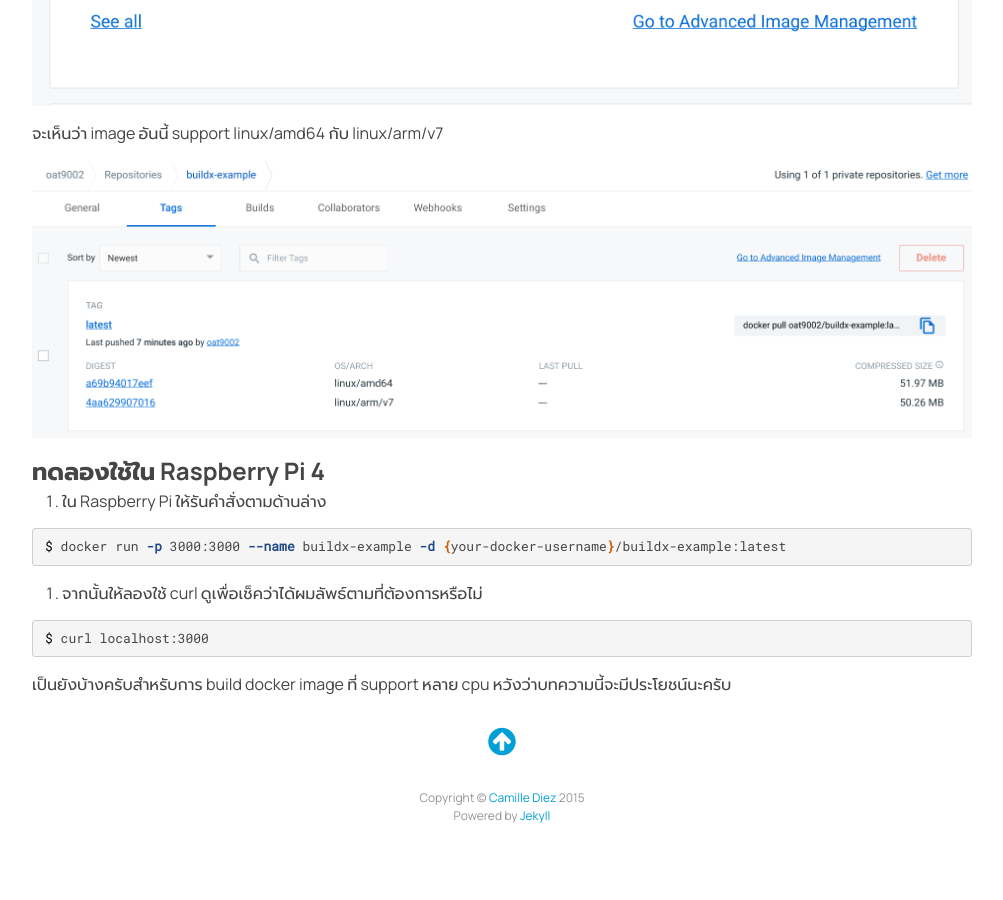
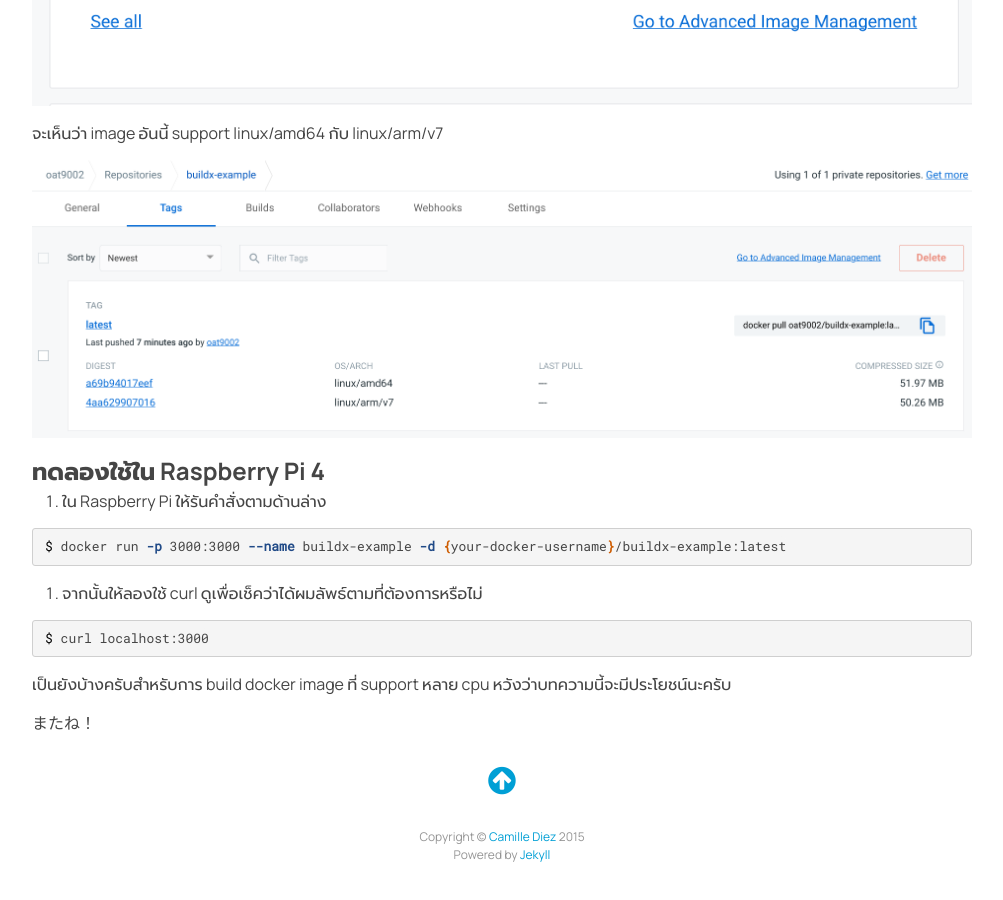
Before and after one commit to oat9002/oat9002.github.io, a Jekyll site: the page built from _posts/2022-09-12-docker-buildx.md, in a window 1280 px wide and 900 px high, scrolled down 2515 px. Shown: the whole window, without its empty margins (138-1141 px from the left). Built offline with Jekyll 4.4.1, drawn with Linux system fonts in a browser that asks for light colours; nearby versions of some CDN libraries; before the commit the page ends 3376 px from its top, so only the background shows below that.

Commit message:
インプローグレス

````diff
--- a/_posts/2022-09-12-docker-buildx.md
+++ b/_posts/2022-09-12-docker-buildx.md
@@ -124,3 +124,5 @@ $ curl localhost:3000
 ```
 
 เป็นยังบ้างครับสำหรับการ build docker image ที่ support หลาย cpu หวังว่าบทความนี้จะมีประโยชน์นะครับ
+
+またね！
````
